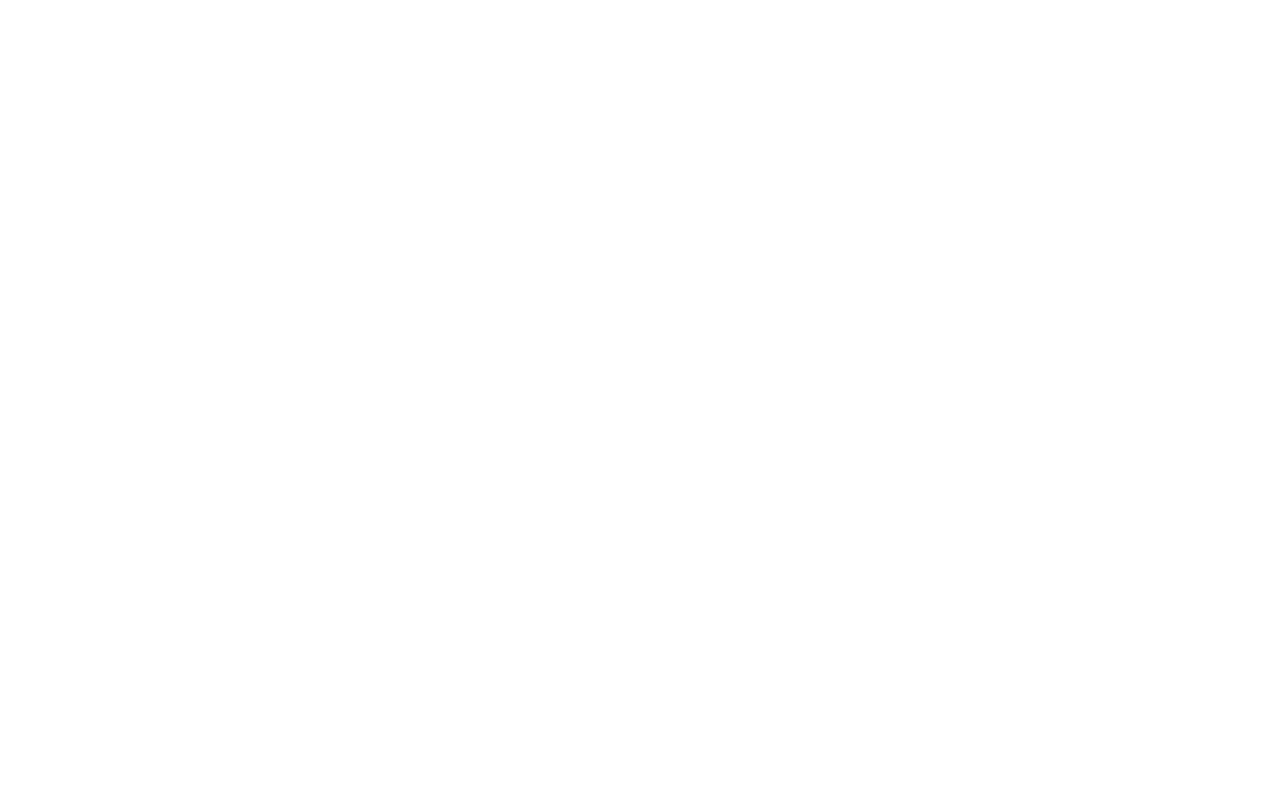
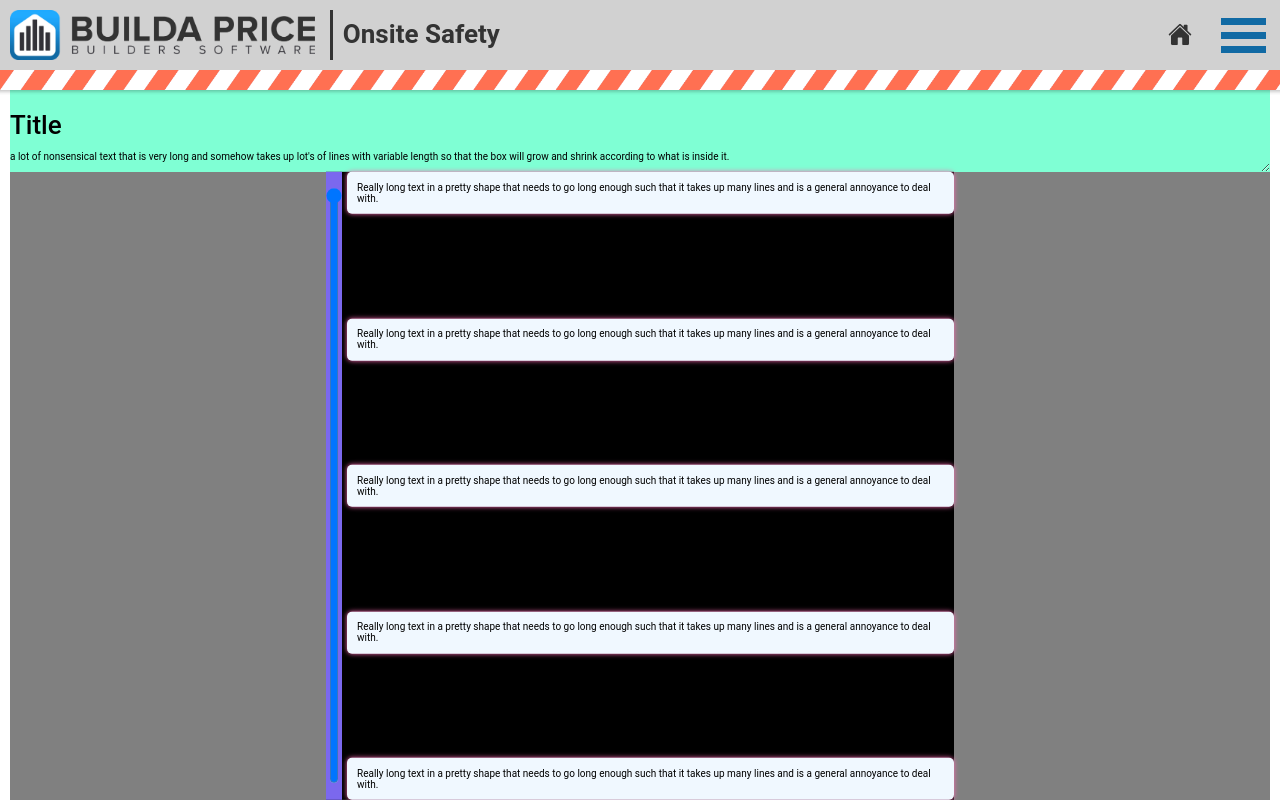
Before and after one commit to Android-Penguin/safety-app-test, a React (Create React App) app: page /resizable in a window 1280 px wide. Built offline with nearby package versions, Linux system fonts and the light colour scheme.

Commit message:
Vertical slider layout
- Hopefully a layout that is cross browser compatible.

```diff
--- a/src/App.tsx
+++ b/src/App.tsx
@@ -24,6 +24,7 @@ import './theme/variables.css';
 import './theme/global.css';
 import Matrix from './pages/Matrix';
 import Splash from './pages/Splash';
+import Resize from './pages/ResizingDivs';
 
 setupIonicReact();
 
@@ -43,6 +44,9 @@ const App: React.FC = () => (
         <Route exact path="/splash">
           <Splash />
         </Route>
+        <Route exact path="/resizable">
+          <Resize />
+        </Route>
       </IonRouterOutlet>
     </IonReactRouter>
   </IonApp>
--- a/src/pages/Home.tsx
+++ b/src/pages/Home.tsx
@@ -1,5 +1,5 @@
-import { IonContent, IonGrid, IonHeader, IonPage, IonRow, IonTitle, IonToolbar } from '@ionic/react';
-import { alert, calculator, car, chatboxEllipses, checkbox, checkmark, desktop, documentText, medkit } from 'ionicons/icons'
+import { IonButton, IonContent, IonGrid, IonHeader, IonPage, IonRow, IonTitle, IonToolbar } from '@ionic/react';
+import { alert, calculator, car, chatboxEllipses, checkbox, checkmark, desktop, documentText, expandOutline, medkit } from 'ionicons/icons'
 import ExploreContainer from '../components/ExploreContainer';
 import NavBar from '../components/NavBar';
 import ActivityCard from '../components/ActivityCard';
@@ -63,6 +63,12 @@ const Home: React.FC = () => {
               cardContent="Screen users are greeted with upon opening app"
               cardColor="#5cB85C"
               href="/splash" />
+            <ActivityCard
+              cardIcon={expandOutline}
+              cardTitle="Splash Screen"
+              cardContent="Experimenting with resizing divs"
+              cardColor="#FF00FF"
+              href="/resizable" />
           </IonRow>
         </IonGrid>
       </IonContent>
--- /dev/null
+++ b/src/pages/Resize.css
@@ -0,0 +1,83 @@
+/* #flex-parent {
+    padding: 5px;
+    display: flex;
+    margin: 0 auto 0 auto;
+    height: 100%;
+    width: 60%;
+
+    flex-direction: column;
+    align-items: center;
+
+    background-color: grey;
+}
+#set-height {
+    overflow: auto;
+    margin: 0;
+    padding: 5px;
+    background-color: aquamarine;
+    resize: vertical;
+}
+#set-height p {
+    margin: 0;
+    font-size: 20px;
+}
+#varying-height {
+    flex: 1;
+    width: 600px;
+    background-color: tomato;
+    font-size: 40px;
+} */
+
+
+#grid-parent {
+    display: grid;
+    /* grid-template: auto repeat(5, 1fr) / repeat(3, 1fr); */
+    grid-template: auto 1fr / 1fr;
+    margin: 0 10px 0 10px;
+    height: 100%;
+    background-color: grey;
+}
+#title-block {
+    grid-column: 1 / 2;
+    background-color: aquamarine;
+    overflow: auto;
+    resize: vertical;
+}
+#lower-grid {
+    grid-column: 1 / 1;
+    grid-row: 2 / 4;
+}
+#rotated-container {
+    display: grid;
+    grid-template: auto 1fr / 1fr;
+    margin: 0 auto 0 auto;
+    gap: 5px;
+    max-height: 100%;
+    max-width: 100%;
+    aspect-ratio: 1 / 1;
+    background-color: black;
+    transform: rotate(-90deg);
+}
+#slider-container {
+    grid-column: 1 / 2;
+    background-color: mediumslateblue;
+}
+#slider-container input {
+    display: block;
+    margin: 0 auto 0 auto;
+    width: 95%;
+}
+#slider-buttons {
+    grid-column: 1 / 2;
+    display: flex;
+    flex-direction: column;
+    justify-content: space-between;
+    writing-mode: vertical-rl;
+}
+#slider-buttons > div {
+    padding: 10px;
+    border-radius: 5px;
+    background-color: aliceblue;
+    box-shadow: 0 0 5px hotpink;
+    cursor: pointer;
+}
--- /dev/null
+++ b/src/pages/ResizingDivs.tsx
@@ -0,0 +1,51 @@
+import { IonButton, IonCard, IonCol, IonContent, IonGrid, IonHeader, IonInput, IonPage, IonRow, IonTextarea } from '@ionic/react';
+import { useState } from 'react';
+import NavBar from '../components/NavBar';
+import './Resize.css';
+
+interface ResizeProps {}
+
+const Resize: React.FC<ResizeProps> = () => {
+
+    return (
+        <IonPage>
+            <IonHeader>
+                <NavBar />
+            </IonHeader>
+            <IonContent fullscreen>
+                {/* <div id="flex-parent">
+                    <div id="set-height">
+                        <h1>Text title</h1>
+                        <p>a lot of nonsensical text that is very long and somehow takes up lot's of lines with variable length so that the box will grow and shrink according to what is inside it.</p>
+                    </div>
+                    <div id="varying-height">
+
+                    </div>
+                </div> */}
+                <div id="grid-parent">
+                    <div id="title-block">
+                        <h1>Title</h1>
+                        <p>a lot of nonsensical text that is very long and somehow takes up lot's of lines with variable length so that the box will grow and shrink according to what is inside it.</p>
+                    </div>
+                    <div id="lower-grid">
+                        <div id="rotated-container">
+                            <div id="slider-container">
+                                <input type="range" min="1" max="5"></input>
+                            </div>
+                            <div id="slider-buttons">
+                                <div>Really long text in a pretty shape that needs to go long enough such that it takes up many lines and is a general annoyance to deal with.</div>
+                                <div>Really long text in a pretty shape that needs to go long enough such that it takes up many lines and is a general annoyance to deal with.</div>
+                                <div>Really long text in a pretty shape that needs to go long enough such that it takes up many lines and is a general annoyance to deal with.</div>
+                                <div>Really long text in a pretty shape that needs to go long enough such that it takes up many lines and is a general annoyance to deal with.</div>
+                                <div>Really long text in a pretty shape that needs to go long enough such that it takes up many lines and is a general annoyance to deal with.</div>
+                            </div>
+                        </div>
+                    </div>
+                </div>
+
+            </IonContent>
+        </IonPage>
+    );
+}
+
+export default Resize;
```
